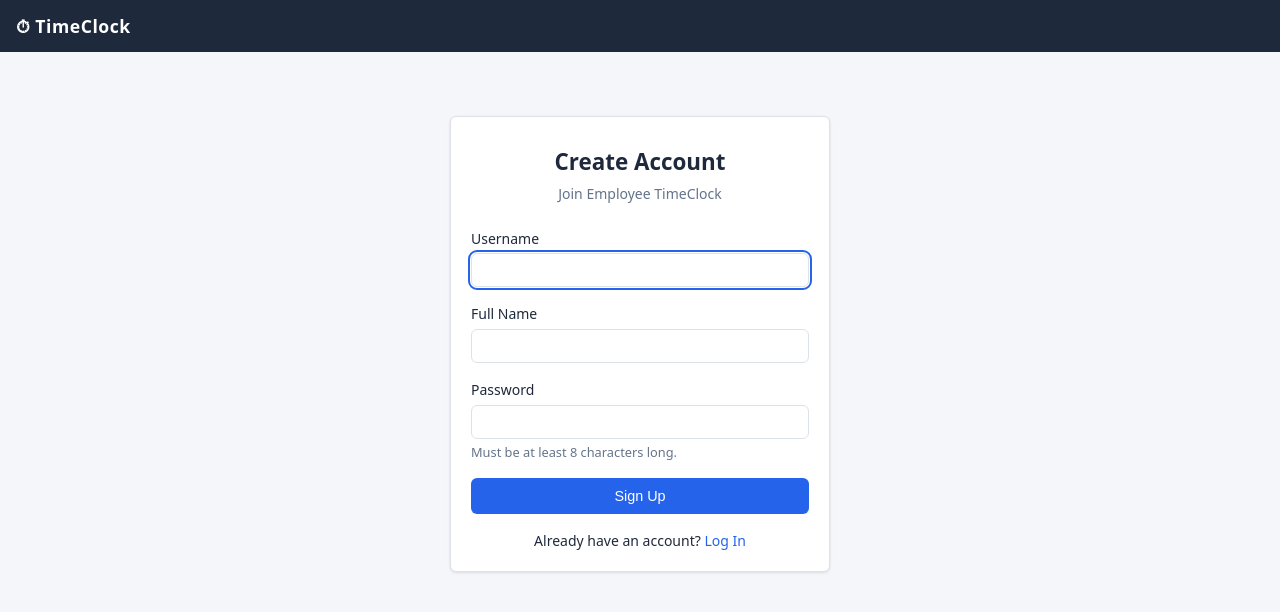
After one commit to mattcallaway/online_timeclock, a Flask app: page /register in a window 1280 px wide. The commit adds this page. Shown: the top 612 px of the page. Run offline with Flask 3, Linux system fonts and the light colour scheme.

Commit message:
Add user registration and auto login default

```diff
--- a/app/auth/routes.py
+++ b/app/auth/routes.py
@@ -23,6 +23,42 @@ def login():
             return redirect(next_page or url_for("index"))
         flash("Invalid username or password.", "danger")
     return render_template("auth/login.html")
+
+
+@auth_bp.route("/register", methods=["GET", "POST"])
+def register():
+    if current_user.is_authenticated:
+        return redirect(url_for("index"))
+    if request.method == "POST":
+        username = request.form.get("username", "").strip()
+        full_name = request.form.get("full_name", "").strip()
+        password = request.form.get("password", "")
+
+        if not username or not full_name or not password:
+            flash("All fields are required.", "danger")
+            return render_template("auth/register.html")
+
+        if User.query.filter_by(username=username).first():
+            flash("Username already taken.", "danger")
+            return render_template("auth/register.html")
+
+        if len(password) < 8:
+            flash("Password must be at least 8 characters.", "danger")
+            return render_template("auth/register.html")
+
+        new_user = User(username=username, full_name=full_name, role="employee")
+        new_user.set_password(password)
+        db.session.add(new_user)
+        db.session.commit()
+
+        log_audit("user.registered", actor=new_user, target_user=new_user, target_type="user", target_id=new_user.id, request=request)
+        db.session.commit()
+
+        login_user(new_user, remember=True)
+        flash("Account created successfully. Welcome!", "success")
+        return redirect(url_for("index"))
+
+    return render_template("auth/register.html")
 
 
 @auth_bp.route("/logout")
--- /dev/null
+++ b/app/templates/auth/register.html
@@ -0,0 +1,31 @@
+{% extends "base.html" %}
+{% block title %}Create Account{% endblock %}
+{% block content %}
+<div style="max-width:380px;margin:4rem auto;">
+  <div class="card">
+    <div style="text-align:center;margin-bottom:1.5rem;">
+      <h1 style="font-size:1.4rem;margin-top:.5rem;">Create Account</h1>
+      <p style="color:var(--text-muted);font-size:.875rem;margin-top:.25rem;">Join Employee TimeClock</p>
+    </div>
+    <form method="POST">
+      <div class="form-group">
+        <label for="username">Username</label>
+        <input type="text" id="username" name="username" required autofocus>
+      </div>
+      <div class="form-group">
+        <label for="full_name">Full Name</label>
+        <input type="text" id="full_name" name="full_name" required>
+      </div>
+      <div class="form-group">
+        <label for="password">Password</label>
+        <input type="password" id="password" name="password" required>
+        <p class="help-text">Must be at least 8 characters long.</p>
+      </div>
+      <button type="submit" class="btn btn-primary" style="width:100%;margin-bottom:1rem;">Sign Up</button>
+    </form>
+    <div style="text-align:center;font-size:.875rem;">
+      Already have an account? <a href="{{ url_for('auth.login') }}">Log In</a>
+    </div>
+  </div>
+</div>
+{% endblock %}
```
Also changed, not shown: app/templates/auth/login.html (+5 -2 lines).
